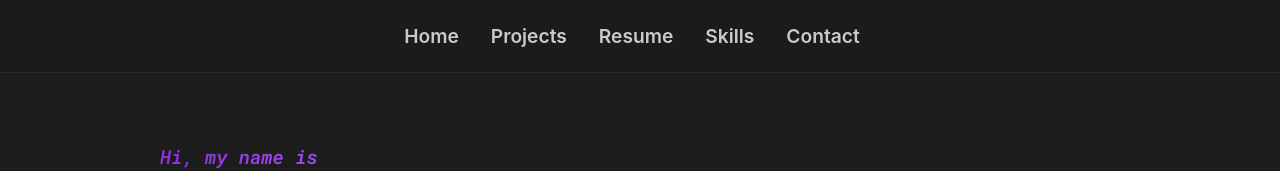
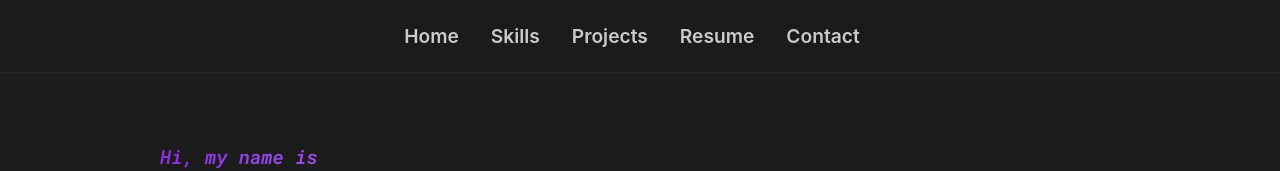
Before and after one commit to sainesh25/my_portfolio, a React (Create React App) app: page / in a window 1280 px wide. Shown: the top 171 px of the page. Built offline with nearby package versions, Linux system fonts and the light colour scheme.

Commit message:
reordering of nav

```diff
--- a/src/components/Navbar/Navbar.jsx
+++ b/src/components/Navbar/Navbar.jsx
@@ -38,6 +38,13 @@ export default function Navbar() {
                         delay={0}
                         className='nav-links'>Home</Link>
                     <Link activeClass="active"
+                        to="skillId"
+                        smooth={true}
+                        offset={-25}
+                        duration={500}
+                        delay={0}
+                        className='nav-links'>Skills</Link>
+                    <Link activeClass="active"
                         to="projectId"
                         smooth={true}
                         offset={0}
@@ -45,13 +52,6 @@ export default function Navbar() {
                         delay={0}
                         className='nav-links'>Projects</Link>
                      <a href={require('./Sainesh Patil Resume.pdf')} target="_blank" rel="noopener noreferrer" className='nav-links'>Resume</a>
-                    <Link activeClass="active"
-                        to="skillId"
-                        smooth={true}
-                        offset={-25}
-                        duration={500}
-                        delay={0}
-                        className='nav-links'>Skills</Link>
                     <Link to='contactId' className='nav-links'
                         smooth={true}
                         offset={50}
```
